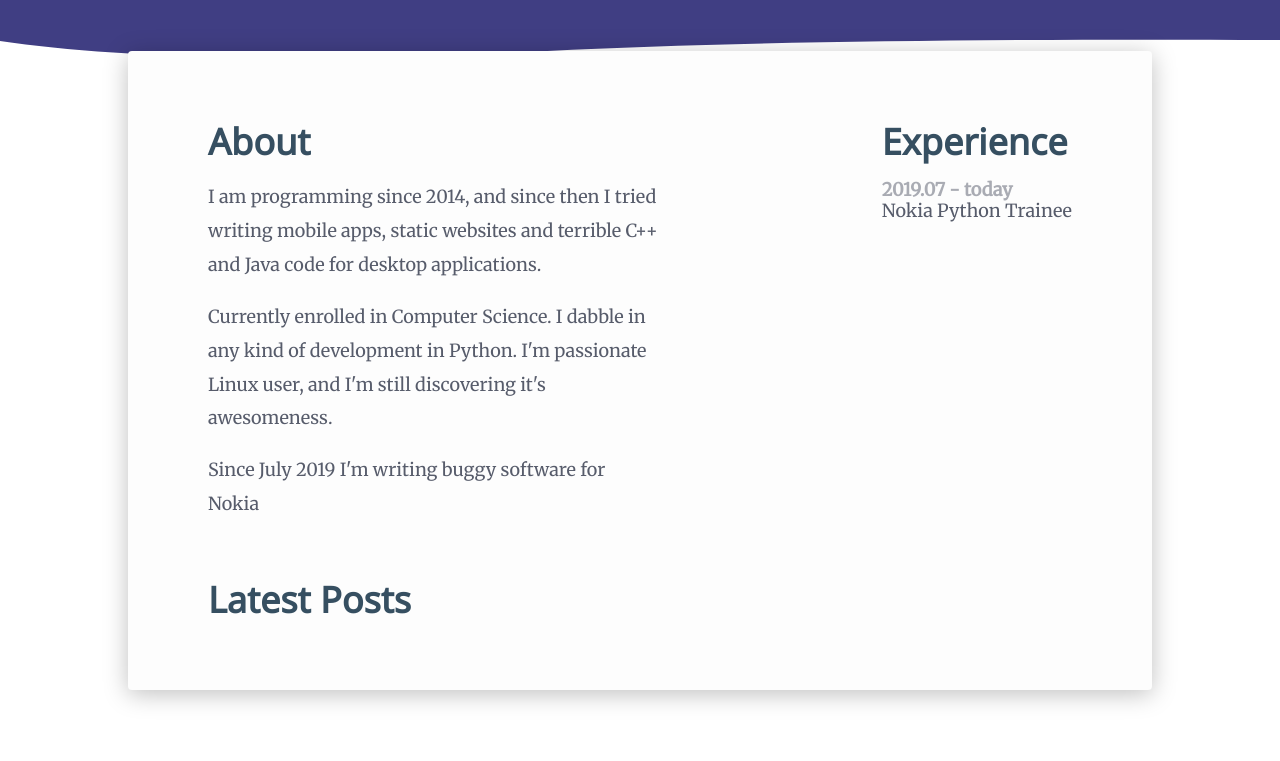
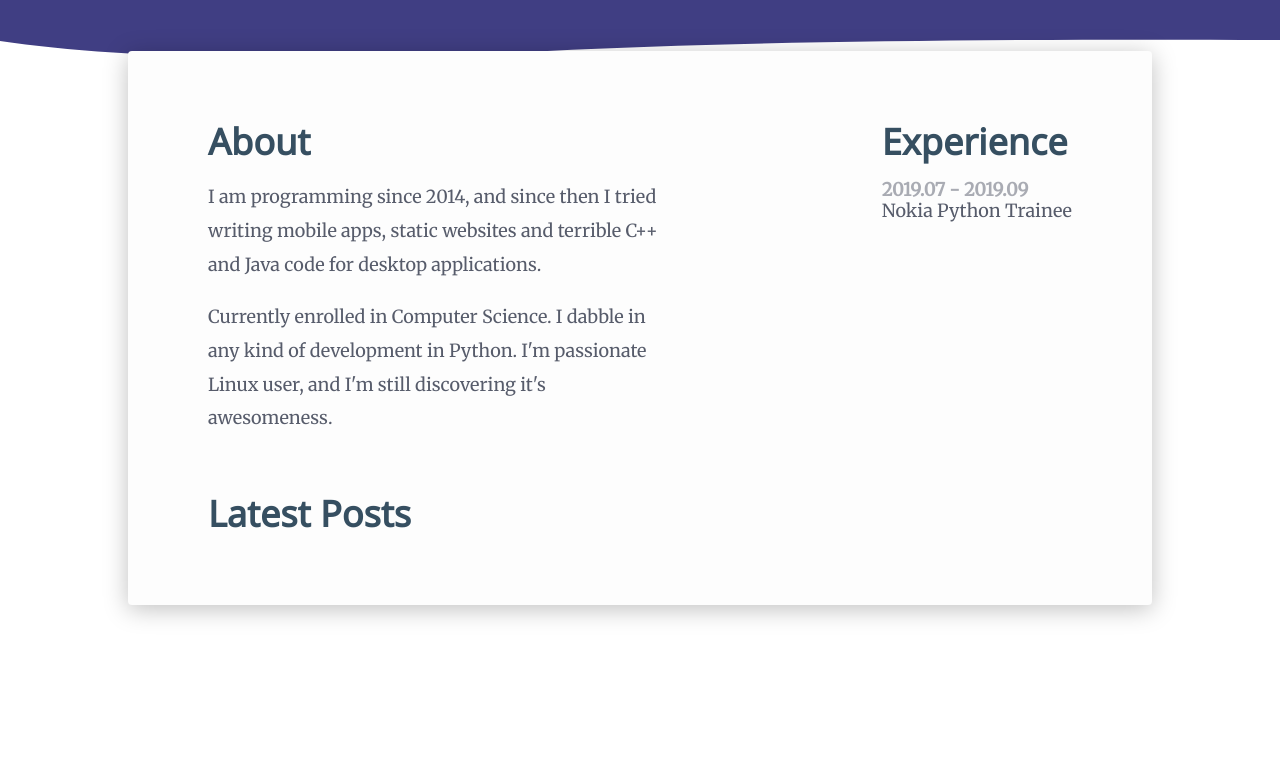
Before and after one commit to TSC-Apps/Blog, a Django app: page /tymoteusz-frankiewicz/ in a window 1280 px wide. Shown: the part 599-1360 px from the top of the page. Run offline with Django 3.2, Linux system fonts and the light colour scheme; data that the repository does not hold is empty; some libraries are stand-ins or nearby versions.

Commit message:
Minor forms adjustments

```diff
--- a/blog/templates/blog/detail.html
+++ b/blog/templates/blog/detail.html
@@ -29,10 +29,6 @@
 
                 {{ post.content | safe }}
 
-                <div class="post__buttons">
-                    <button class="button button--normal" type="submit">SHARE<i
-                            class="button__icon fas fa-share-alt"></i></button>
-                </div>
             </div>
 
         </div>
--- a/blog/templates/blog/thumbnail.html
+++ b/blog/templates/blog/thumbnail.html
@@ -22,7 +22,5 @@
             <button class="button button--submit" type="submit">READ MORE<i
                     class="button__icon fas fa-arrow-right"></i></button>
         </a>
-        <button class="button button--normal" type="submit">SHARE<i
-                class="button__icon fas fa-share-alt"></i></button>
     </div>
 </div>
--- a/templates/szymonf.html
+++ b/templates/szymonf.html
@@ -9,7 +9,7 @@
     <section class="author">
         <div class="container">
             <div class="author--basic">
-                <img src="/static/img/people--1.png" class="author--img">
+                <img src="{% static "/img/people--3.png"%}" class="author--img">
                 <div class="author--info">
                     <div class="author--icons">
                         <a href="https://www.linkedin.com/in/szymon-frankiewicz-8ba881106/"> <i class="fab fa-linkedin-in"></i></a>
--- a/templates/szymonw.html
+++ b/templates/szymonw.html
@@ -9,7 +9,7 @@
     <section class="author">
         <div class="container">
             <div class="author--basic">
-                <img src="/static/img/people--2.png" class="author--img" alt="">
+                <img src="{% static "/img/people--2.png"%}" class="author--img" alt="">
                 <div class="author--info">
                     <div class="author--icons">
                         <a href="https://www.linkedin.com/in/szymon-wi%C5%9Bniewski-4bb29b15b/"><i class="fab fa-linkedin-in"></i></a>
--- a/templates/tymek.html
+++ b/templates/tymek.html
@@ -9,7 +9,7 @@
     <section class="author">
         <div class="container">
             <div class="author--basic">
-                <img src="/static/img/people--1.png" class="author--img">
+                <img src="{% static "/img/people--1.png"%}" class="author--img">
                 <div class="author--info">
                     <div class="author--icons">
                         <a href="https://github.com/hergerr"><i class="fab fa-github"></i></a>
@@ -38,14 +38,11 @@
                         Currently enrolled in Computer Science. I dabble in any kind of development in Python.
                         I'm passionate Linux user, and I'm still discovering it's awesomeness.
                     </p>
-                    <p>
-                        Since July 2019 I'm writing buggy software for Nokia
-                    </p>
                 </div>
                 <div class="author__box">
                     <h5>Experience</h5>
                     <ul>
-                        <li><span>2019.07 - today</span><br>Nokia Python Trainee</li>
+                        <li><span>2019.07 - 2019.09</span><br>Nokia Python Trainee</li>
                     </ul>
                 </div>
                 <div class="author__box">
```
